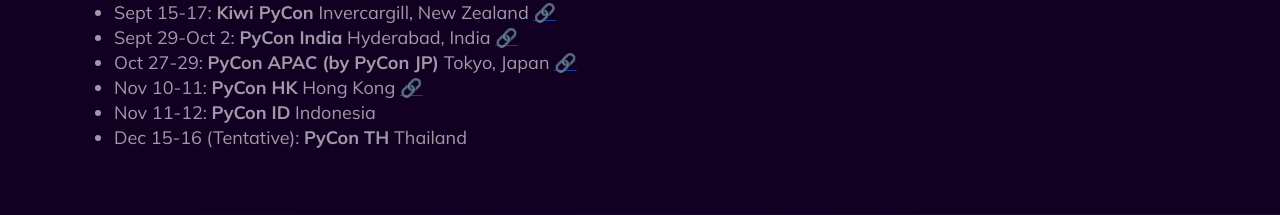
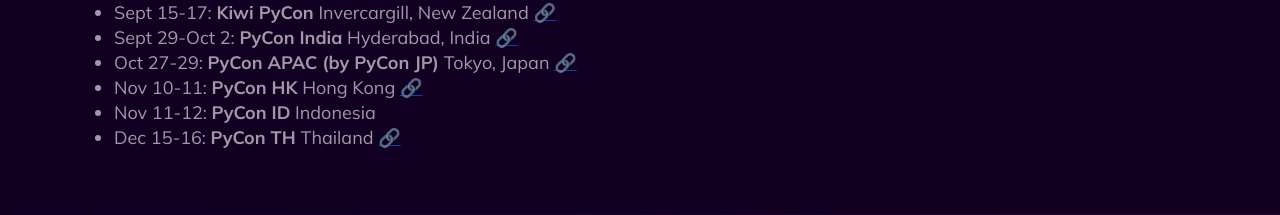
Before and after one commit to PyConAPAC/PyConAPAC.github.io, a React (Create React App) app: page / in a window 1280 px wide. Shown: the part 3469-3684 px from the top of the page. Built offline with nearby package versions, Linux system fonts and the light colour scheme.

Commit message:
update PyCon Thailand in Event

```diff
--- a/src/views/events/Events.tsx
+++ b/src/views/events/Events.tsx
@@ -95,7 +95,7 @@
                   <li>Oct 27-29: <strong>PyCon APAC (by PyCon JP)</strong> Tokyo, Japan  <a href="https://2023-apac.pycon.jp">🔗</a></li>
                   <li>Nov 10-11: <strong>PyCon HK</strong> Hong Kong <a href="https://pycon.hk">🔗</a></li>
                   <li>Nov 11-12: <strong>PyCon ID</strong> Indonesia</li>
-                  <li>Dec 15-16 (Tentative): <strong>PyCon TH </strong> Thailand</li>
+                  <li>Dec 15-16: <strong>PyCon TH </strong> Thailand <a href="https://th.pycon.org">🔗</a></li>
                 </ul>
               </div>
             </div>
```
